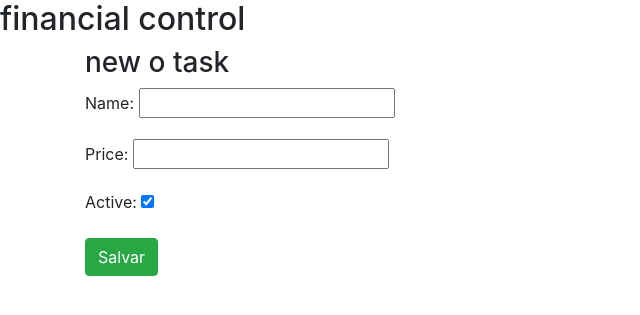
After one commit to pacman2020/financial-control, a Django app: page /task/new/ in a window 1280 px wide. The commit adds this page. Shown: the top 315 px of the page, without its empty margins (0-640 px from the left). Run offline with Django 3.2, Linux system fonts and the light colour scheme.

Commit message:
create new task method

```diff
--- /dev/null
+++ b/task/forms.py
@@ -0,0 +1,9 @@
+from django import forms
+from django.db import models
+from django.forms import fields
+from .models import Task
+
+class Taskform(forms.ModelForm):
+    class Meta:
+        model = Task
+        fields = ('name','price','active',)
--- a/task/templates/task/detail_task.html
+++ b/task/templates/task/detail_task.html
@@ -5,6 +5,7 @@
 {% block content %}
 <div>
     <h3>Sobre o task</h2>
+
         <p><strong>cidade: </strong>{{ task.name }}</p>
         <p><strong>descrição: </strong>{{ task.price }}</p>
         <p><strong>descrição: </strong>{{ task.active }}</p>
--- a/task/templates/task/list_task.html
+++ b/task/templates/task/list_task.html
@@ -3,6 +3,9 @@
 {% block title %} tasks {% endblock %}
 
 {% block content %}
+<div class="ml-3">
+  <a class="btn btn-success" href="{% url 'new_task' %}">novo serviço</a>
+</div>
 <div class="row row-cols-1 row-cols-md-4 p-3">
   {% for task in tasks%}
   <div class="col mb-4">
--- /dev/null
+++ b/task/templates/task/new_task.html
@@ -0,0 +1,13 @@
+{% extends 'base.html' %}
+
+{% block title %} new task {% endblock %}
+
+{% block content %}
+<div>
+    <h3>new o task</h2>
+        <form action="" method="post">{% csrf_token %}
+            {{ form.as_p }}
+            <button class="btn btn-success" type="submit">Salvar</button>
+        </form>
+</div>
+{% endblock %}
--- a/task/urls.py
+++ b/task/urls.py
@@ -3,5 +3,6 @@ from . import views
 
 urlpatterns = [
     path('task/', views.tasks, name='tasks'),
+    path('task/new/', views.new_task, name='new_task'),
     path('task/<int:pk>/', views.detail_task, name='detail_task'),
 ]
--- a/task/views.py
+++ b/task/views.py
@@ -1,6 +1,7 @@
 from django.shortcuts import get_object_or_404, redirect, render
 from django.core.paginator import Paginator
 from .models import Task
+from .forms import Taskform
 
 # Create your views here.
 def tasks(request):
@@ -14,6 +15,7 @@ def tasks(request):
 
     return render(request, 'task/list_task.html', data)
 
+
 def detail_task(request, pk):
     try:
         task = get_object_or_404(Task,pk=pk)
@@ -23,3 +25,16 @@ def detail_task(request, pk):
         return render(request, 'task/detail_task.html',data)
     except:
         return redirect('tasks')
+
+
+def new_task(request):
+    if request.method == 'POST':
+        form = Taskform(request.POST)
+        if form.is_valid():
+            task= form.save(commit=False)
+            task.user_id = request.user
+            task.save()
+            return redirect('detail_task', pk=task.pk)
+    else:
+        form = Taskform()
+    return render(request, 'task/new_task.html', {'form':form})
```
